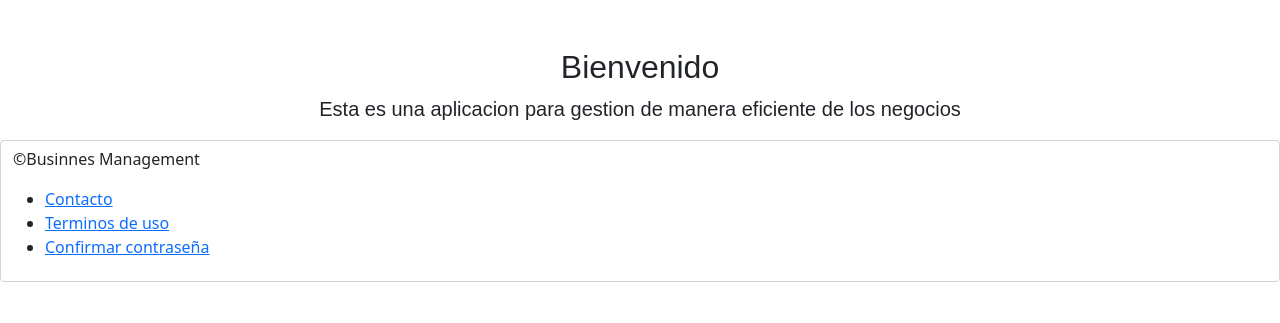
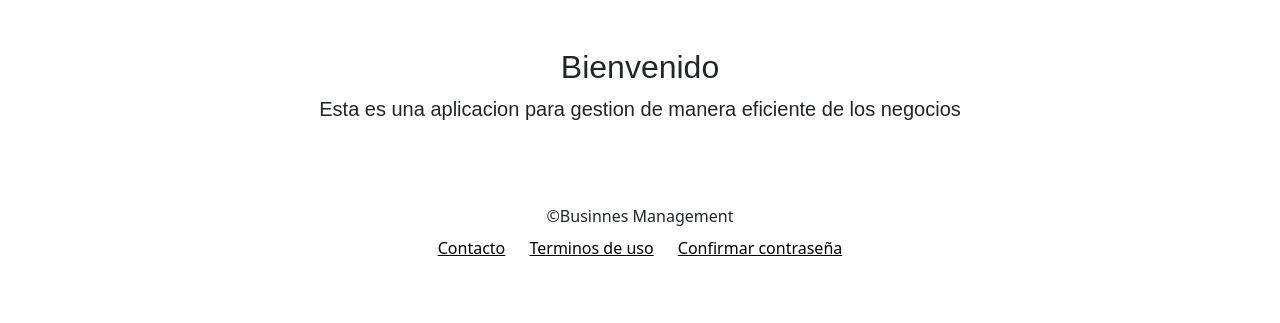
Before and after one commit to FelipeMeneses-22/Gestion_Empresarial, a PHP site: page /home.php in a window 1280 px wide. Shown: the part 239-562 px from the top of the page. Run offline with PHP 8.4, Linux system fonts and the light colour scheme.

Commit message:
footer completo

```diff
--- a/css/style.css
+++ b/css/style.css
@@ -1,3 +1,5 @@
+/* Encabezado / nav */
+
 h1 {
   color: #47525e;
 }
@@ -16,3 +18,15 @@ h1 {
   font-size: 20px;
   font-family: Arial, sans-serif;
 }
+
+/* Footer */
+
+.footer {
+  color: #8795a8;
+}
+
+footer a {
+  color: #000000;
+  text-decoration: underline;
+  margin: 0 10px;
+}
--- a/registrar.php
+++ b/registrar.php
@@ -1,7 +1,7 @@
 <?php include("template/header.php")?>
 
 <!-- Formulario para registrar -->
-<form action="server.php" method="post">
+<form action="server.php" method="post" >
     <h2>Formulario de registro</h2>
     <!-- Nombre -->
     <div class="form-group mb-3">
--- a/template/footer.php
+++ b/template/footer.php
@@ -1,13 +1,13 @@
-<footer class="form-control center">
-    <p>©Businnes Management</p>
-    <!-- Listado de pie de pagina -->
-    <ul>
-        <li><a href="#">Contacto</a></li>
-        <li><a href="#">Terminos de uso</a></li>
-        <li><a href="#">Confirmar contraseña</a></li>
-    </ul>
+<footer class="mt-auto py-3">
+    <div class="container text-center py-5">
+        <p class="mb-2">©Businnes Management</p>
+        <div>
+            <a href="#">Contacto</a>
+            <a href="#">Terminos de uso</a>
+            <a href="#">Confirmar contraseña</a>
+        </div>
+    </div>
 </footer>
 
-<script src="https://cdn.jsdelivr.net/npm/bootstrap@5.3.8/dist/js/bootstrap.bundle.min.js"></script>
 </body>
 </html>
```
Also changed, not shown: img/logoEmpresa.jpeg (added).
